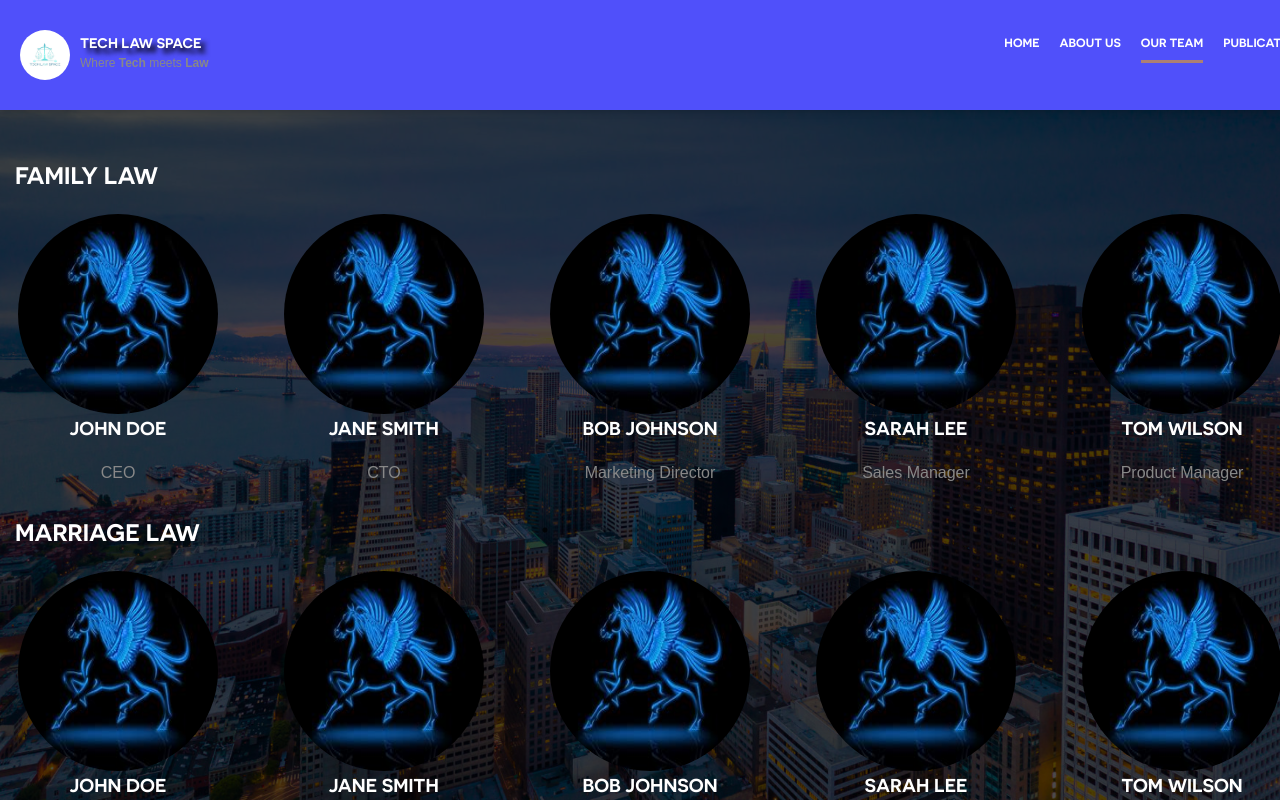
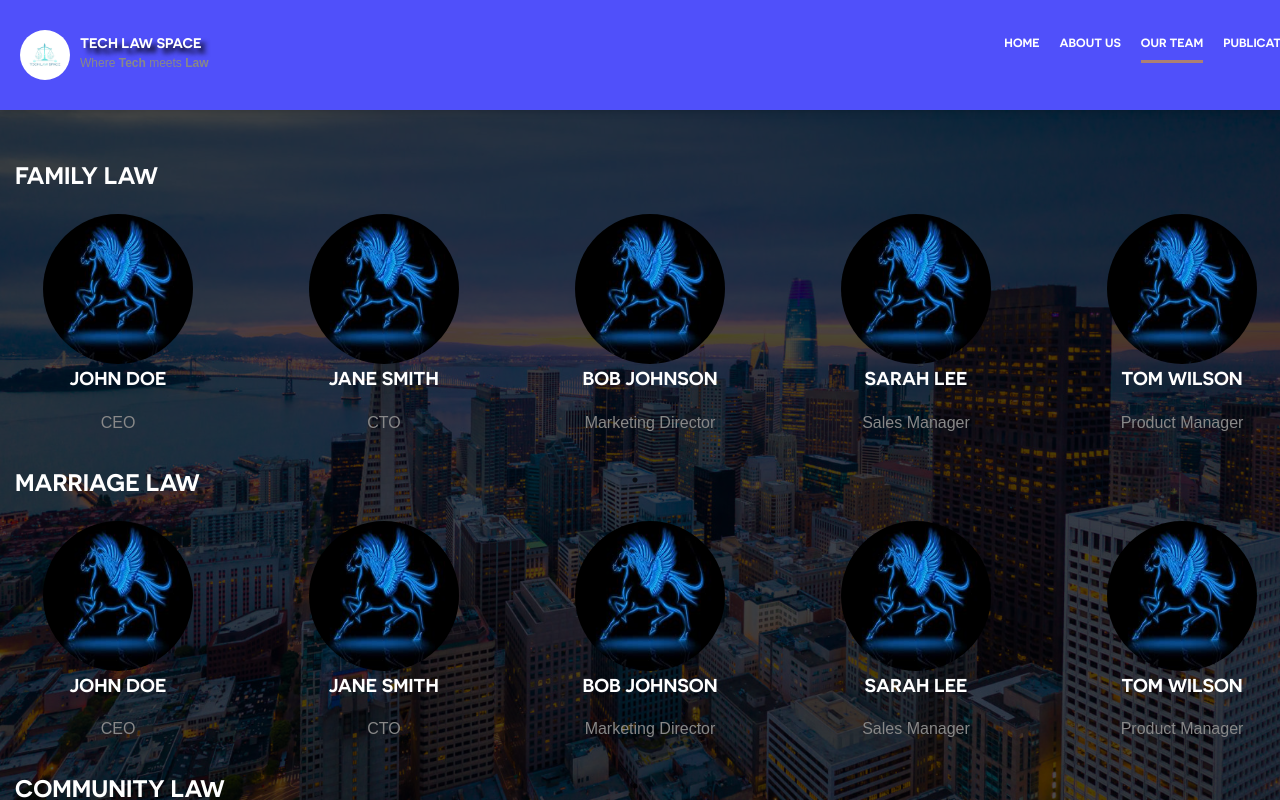
Before and after one commit to Harry654/techlawspace, a React (Create React App) app: page /our-team in a window 1280 px wide. Shown: the top 800 px of the page. Built offline with nearby package versions, Linux system fonts and the light colour scheme.

Commit message:
chore: added responsiveness to carousel and modal

```diff
--- a/src/components/Team/Team.jsx
+++ b/src/components/Team/Team.jsx
@@ -8,8 +8,8 @@ const Team = ({ members }) => {
       dots: true,
       infinite: true,
       speed: 500,
-      slidesToShow: 5,
-      slidesToScroll: 1,
+      slidesToShow: members.length >= 5 ? 5 : members.length,
+      slidesToScroll: 4,
       style: {
         rowGap: 50
       },
@@ -17,28 +17,28 @@ const Team = ({ members }) => {
         {
           breakpoint: 768,
           settings: {
-            slidesToShow: 4,
-            slidesToScroll: 1,
+            slidesToShow: members.length >= 4 ? 4 : members.length,
+            slidesToScroll: 3,
           },
         },
         {
           breakpoint: 720,
           settings: {
-            slidesToShow: 3,
-            slidesToScroll: 1,
+            slidesToShow: members.length >= 3 ? 3 : members.length,
+            slidesToScroll: 2,
           },
         },
         {
           breakpoint: 580,
           settings: {
-            slidesToShow: 2,
-            slidesToScroll: 1,
+            slidesToShow: members.length >= 2 ? 2 : members.length,
+            slidesToScroll: 2,
           },
         },
         {
           breakpoint: 375,
           settings: {
-            slidesToShow: 1,
+            slidesToShow: members.length >= 1 ? 1 : members.length,
             slidesToScroll: 1,
           }
         }
--- a/src/components/TeamList/TeamList.jsx
+++ b/src/components/TeamList/TeamList.jsx
@@ -1,16 +1,16 @@
-import members from '../../utils/members.json';
-import Team from '../Team/Team';
+import members from "../../utils/members.json";
+import Team from "../Team/Team";
+import { Zoom } from "react-awesome-reveal";
 
 const TeamList = ({ teams }) => {
-
-    return (
-        teams.map((teamName, index) => (
-            <div key={index} style={{ width: '100%' }}>
-            <h2 style={{ marginLeft: 30 }}>{teamName} Law</h2>
-            <Team members={members} />
-            </div>
-          ))
-    );
-  };
+  return teams.map((teamName, index) => (
+    <div key={index} style={{ width: "100%" }}>
+      <Zoom>
+        <h2 style={{ marginLeft: 30 }}>{teamName} Law</h2>
+      </Zoom>
+      <Team members={members} />
+    </div>
+  ));
+};
 
 export default TeamList;
--- a/src/components/TeamMember/TeamMember.css
+++ b/src/components/TeamMember/TeamMember.css
@@ -9,8 +9,8 @@
   transition: 0.3s ease;
 }
 .team-member img {
-  width: 200px;
-  height: 200px;
+  width: 150px;
+  height: 150px;
   border-radius: 50%;
   max-width: 100%;
 }
@@ -57,7 +57,7 @@
 
 @media screen and (max-width: 580px) {
   .team-member {
-    transform: scale(0.8);
+    transform: scale(0.9);
   }
   .modal-content img {
     transform: scale(0.8);
```
